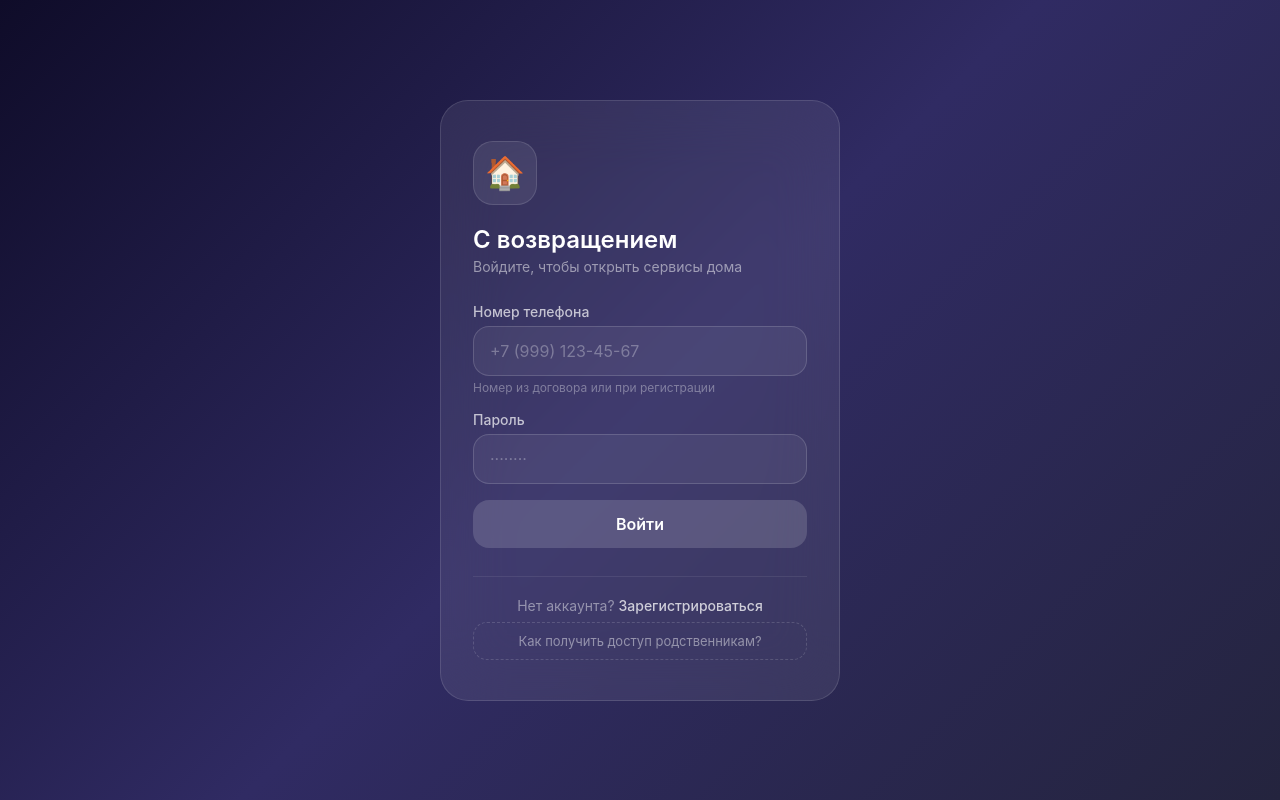
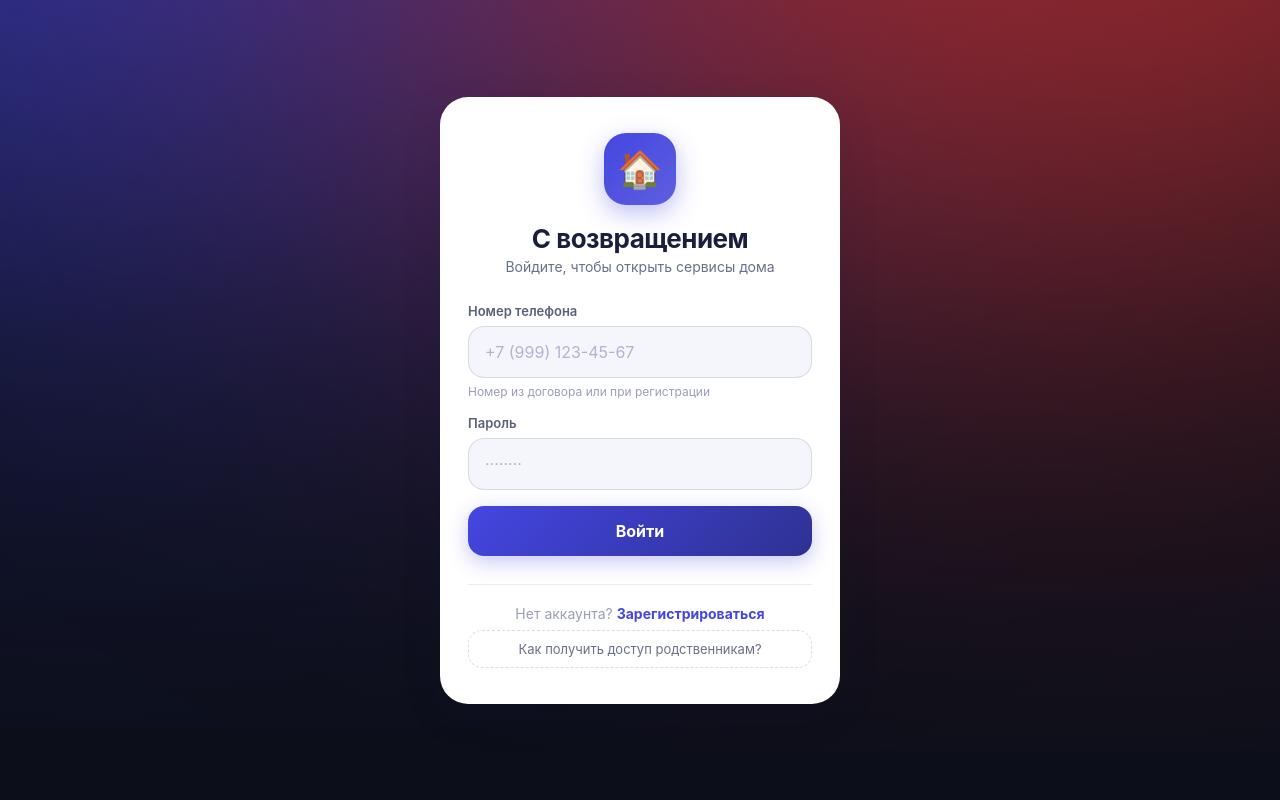
Before and after one commit to a-loginov/MYKHODYNKA, a Flask app: page /login in a window 1280 px wide. Run offline with Flask 3, Linux system fonts and the light colour scheme; some libraries are stand-ins or nearby versions.

Commit message:
обновление

```diff
--- a/config.py
+++ b/config.py
@@ -24,3 +24,9 @@ SECRET_KEY = os.environ['SECRET_KEY']
 
 # Мастер-пароль от админ панели #
 MASTER_PASSWORD = os.environ["MASTER_PASSWORD"]
+
+
+# WebAuthn (Face ID / Touch ID) — RP ID должен совпадать с доменом сайта
+RP_ID = os.environ.get("RP_ID", "localhost")
+RP_NAME = os.environ.get("RP_NAME", "MYKHODYNKA")
+RP_ORIGIN = os.environ.get("RP_ORIGIN", "http://localhost:5533")
--- a/main.py
+++ b/main.py
@@ -6,6 +6,7 @@ from sqlalchemy import text
 from db_settings import db, bcrypt, login_manager, people
 from blueprints.auth import auth
 from blueprints.portal import portal
+from blueprints.webauthn import webauthn_bp
 
 
 app = Flask(__name__)
--- a/requirements.txt
+++ b/requirements.txt
@@ -6,3 +6,4 @@ psycopg2-binary
 sqlalchemy
 python-dotenv
 gunicorn
+fido2
--- a/static/css/style.css
+++ b/static/css/style.css
@@ -16,7 +16,18 @@ body {
   color: #fff;
 }
 
-/* ───── AUTH ───── */
+/* ───── AUTH (светлый, мобильный стиль — как референсы Mobbin) ───── */
+
+.auth-body {
+  background:
+    linear-gradient(to bottom, rgba(12, 15, 26, 0.35) 0%, rgba(12, 15, 26, 0.55) 100%),
+    url('../img/apps-wallpaper.svg') top center no-repeat,
+    #f4f6fb;
+  background-size: cover, cover, auto;
+  background-position: top center;
+  min-height: 100vh;
+  color: #1b1f3b;
+}
 
 .page-wrap {
   min-height: 100vh;
@@ -27,49 +38,58 @@ body {
 }
 
 .card {
-  background: rgba(255, 255, 255, 0.08);
-  backdrop-filter: blur(32px);
-  -webkit-backdrop-filter: blur(32px);
-  border: 1px solid rgba(255, 255, 255, 0.12);
+  background: #ffffff;
   border-radius: 28px;
-  padding: 40px 32px;
+  padding: 36px 28px;
   width: 100%;
   max-width: 400px;
-  color: #fff;
-  transition: transform 200ms var(--ease-out);
+  color: #1b1f3b;
+  box-shadow: 0 12px 40px rgba(20, 24, 60, 0.12);
+  animation: authIn 500ms var(--ease-out) both;
 }
 
 .card--wide {
   max-width: 520px;
 }
 
+@keyframes authIn {
+  from { opacity: 0; transform: translateY(24px) scale(0.98); }
+  to { opacity: 1; transform: translateY(0) scale(1); }
+}
+
+.auth-head {
+  display: flex;
+  flex-direction: column;
+  align-items: center;
+  text-align: center;
+  margin-bottom: 28px;
+}
+
 .auth-logo {
-  width: 64px;
-  height: 64px;
+  width: 72px;
+  height: 72px;
   display: flex;
   align-items: center;
   justify-content: center;
-  font-size: 32px;
-  border-radius: 20px;
-  background: rgba(255, 255, 255, 0.08);
-  border: 1px solid rgba(255, 255, 255, 0.12);
-  margin-bottom: 20px;
-}
-
-.card:active {
-  transform: scale(0.98);
+  font-size: 36px;
+  border-radius: 22px;
+  background: linear-gradient(135deg, #4446E1, #5d5fe0);
+  color: #fff;
+  margin-bottom: 18px;
+  box-shadow: 0 8px 24px rgba(68, 70, 225, 0.35);
 }
 
 .card h1 {
-  font-size: 24px;
-  font-weight: 600;
+  font-size: 26px;
+  font-weight: 700;
+  letter-spacing: -0.02em;
+  color: #1b1f3b;
   margin-bottom: 4px;
 }
 
 .subtitle {
   font-size: 14px;
-  color: rgba(255, 255, 255, 0.5);
-  margin-bottom: 28px;
+  color: #6a6f8a;
 }
 
 .form-group {
@@ -78,25 +98,25 @@ body {
 
 .form-group label {
   display: block;
-  font-size: 14px;
-  font-weight: 500;
-  margin-bottom: 6px;
-  color: rgba(255, 255, 255, 0.7);
+  font-size: 13px;
+  font-weight: 600;
+  margin-bottom: 7px;
+  color: #5a5f7a;
 }
 
 .form-group input,
 .form-group textarea,
 .form-group select {
   width: 100%;
-  padding: 14px 16px;
-  border: 1px solid rgba(255, 255, 255, 0.15);
+  padding: 15px 16px;
+  border: 1.5px solid rgba(20, 24, 60, 0.12);
   border-radius: 16px;
   font-size: 16px;
   font-family: inherit;
   outline: none;
-  transition: border-color 200ms var(--ease-out), box-shadow 200ms var(--ease-out);
-  background: rgba(255, 255, 255, 0.06);
-  color: #fff;
+  transition: border-color 200ms var(--ease-out), box-shadow 200ms var(--ease-out), background 200ms var(--ease-out);
+  background: #f4f6fb;
+  color: #1b1f3b;
 }
 
 .form-group textarea {
@@ -107,63 +127,65 @@ body {
 
 .form-group input::placeholder,
 .form-group textarea::placeholder {
-  color: rgba(255, 255, 255, 0.3);
+  color: #b0b4cf;
 }
 
 .form-group input:focus,
 .form-group textarea:focus,
 .form-group select:focus {
-  border-color: rgba(255, 255, 255, 0.4);
-  box-shadow: 0 0 0 4px rgba(255, 255, 255, 0.06);
+  border-color: #4446E1;
+  background: #fff;
+  box-shadow: 0 0 0 4px rgba(68, 70, 225, 0.12);
 }
 
 .hint {
   display: block;
   font-size: 12px;
-  color: rgba(255, 255, 255, 0.35);
-  margin-top: 4px;
+  color: #9a9eb8;
+  margin-top: 6px;
 }
 
 .btn {
   width: 100%;
-  padding: 14px;
+  padding: 15px;
   border: none;
   border-radius: 16px;
   font-size: 16px;
-  font-weight: 600;
+  font-weight: 700;
   font-family: inherit;
-  background: rgba(255, 255, 255, 0.15);
+  background: linear-gradient(135deg, #4446E1, #2E3192);
   color: #fff;
   cursor: pointer;
-  transition: transform 160ms var(--ease-out), background 200ms var(--ease-out);
+  transition: transform 160ms var(--ease-out), box-shadow 200ms var(--ease-out), opacity 200ms var(--ease-out);
+  box-shadow: 0 6px 20px rgba(68, 70, 225, 0.3);
 }
 
 .btn:hover {
-  background: rgba(255, 255, 255, 0.22);
+  box-shadow: 0 8px 26px rgba(68, 70, 225, 0.4);
 }
 
 .btn:active {
   transform: scale(0.97);
-  background: rgba(255, 255, 255, 0.1);
+  opacity: 0.9;
 }
 
 hr {
   margin: 28px 0 20px;
   border: none;
-  border-top: 1px solid rgba(255, 255, 255, 0.08);
+  border-top: 1px solid rgba(20, 24, 60, 0.08);
 }
 
 .register-link {
   text-align: center;
   font-size: 14px;
-  color: rgba(255, 255, 255, 0.45);
+  color: #9a9eb8;
   margin-bottom: 8px;
 }
 
 .register-link a {
-  color: rgba(255, 255, 255, 0.75);
+  color: #4446E1;
   text-decoration: none;
-  font-weight: 500;
+  font-weight: 700;
 }
 
 .register-link a:hover {
@@ -174,19 +196,19 @@ hr {
   display: block;
   width: 100%;
   padding: 10px;
-  border: 1px dashed rgba(255, 255, 255, 0.15);
+  border: 1.5px dashed rgba(20, 24, 60, 0.15);
   border-radius: 14px;
   background: transparent;
   font-size: 13px;
   font-family: inherit;
-  color: rgba(255, 255, 255, 0.45);
+  color: #6a6f8a;
   cursor: pointer;
   transition: border-color 200ms var(--ease-out), color 200ms var(--ease-out);
 }
 
 .info-trigger:hover {
-  border-color: rgba(255, 255, 255, 0.4);
-  color: #fff;
+  border-color: #4446E1;
+  color: #4446E1;
 }
 
 .info-trigger:active {
--- a/static/js/main.js
+++ b/static/js/main.js
@@ -1,4 +1,13 @@
 document.addEventListener('DOMContentLoaded', function () {
+    // ── PWA: регистрация service worker ──
+    if ('serviceWorker' in navigator) {
+        window.addEventListener('load', function () {
+            navigator.serviceWorker.register('/static/sw.js').catch(function (err) {
+                console.warn('SW registration failed:', err);
+            });
+        });
+    }
+
     // ── Инфо-триггер (bottom sheet) ──
     var trigger = document.getElementById('infoTrigger');
     var sheet = document.getElementById('bottomSheet');
--- a/templates/auth/login.html
+++ b/templates/auth/login.html
@@ -2,12 +2,16 @@
 
 {% block title %}MYKHODYNKA — Вход{% endblock %}
 
+{% block body_class %} class="auth-body"{% endblock %}
+
 {% block content %}
 <div class="page-wrap">
     <div class="card">
-        <div class="auth-logo" aria-hidden="true">🏠</div>
-        <h1>С возвращением</h1>
-        <p class="subtitle">Войдите, чтобы открыть сервисы дома</p>
+        <div class="auth-head">
+            <div class="auth-logo" aria-hidden="true">🏠</div>
+            <h1>С возвращением</h1>
+            <p class="subtitle">Войдите, чтобы открыть сервисы дома</p>
+        </div>
 
         {% with messages = get_flashed_messages(with_categories=true) %}
             {% for category, message in messages %}
--- a/templates/base.html
+++ b/templates/base.html
@@ -2,11 +2,20 @@
 <html lang="ru">
 <head>
     <meta charset="UTF-8">
-    <meta name="viewport" content="width=device-width, initial-scale=1.0">
+    <meta name="viewport" content="width=device-width, initial-scale=1.0, viewport-fit=cover">
     <title>{% block title %}MYKHODYNKA{% endblock %}</title>
+    <meta name="description" content="Личный кабинет жителя ЖК «Ходынка»">
+    <meta name="theme-color" content="#4446E1">
+    <meta name="mobile-web-app-capable" content="yes">
+    <meta name="apple-mobile-web-app-capable" content="yes">
+    <meta name="apple-mobile-web-app-status-bar-style" content="default">
+    <meta name="apple-mobile-web-app-title" content="MYKHODYNKA">
+    <link rel="manifest" href="{{ url_for('static', filename='manifest.json') }}">
+    <link rel="icon" href="{{ url_for('static', filename='img/icon-192.png') }}" sizes="192x192">
+    <link rel="apple-touch-icon" href="{{ url_for('static', filename='img/apple-touch-icon.png') }}">
     <link rel="stylesheet" href="{{ url_for('static', filename='css/style.css') }}">
 </head>
-<body>
+<body{% block body_class %}{% endblock %}>
     {% block content %}{% endblock %}
     <script src="{{ url_for('static', filename='js/main.js') }}"></script>
 </body>
```
Also changed, not shown: blueprints/webauthn.py (added, +172 -0 lines), db_settings.py (+13 -0 lines), static/sw.js (added, +62 -0 lines), templates/auth/register.html (+7 -3 lines), templates/portal/base_portal.html (+10 -1 lines), templates/portal/guest_pass.html (+6 -1 lines), static/img/apple-touch-icon.png (added), static/img/icon-192.png (added), static/img/icon-512.png (added), static/img/icon-72.png (added), static/manifest.json (added).
